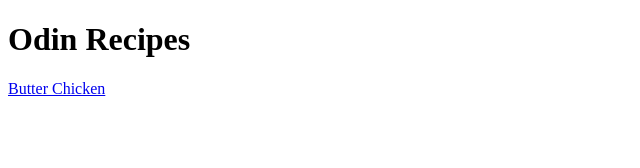
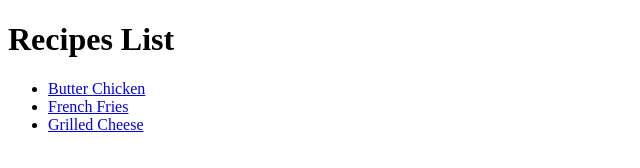
Before and after one commit to parminderSingh06/odin-recipes, a plain HTML site: page index.html in a window 1280 px wide. Shown: the whole page, without its empty margins (0-640 px from the left). Drawn offline with Linux system fonts and the light colour scheme.

Commit message:
Line Adjustment
links are stored in a list
added grilled cheese and french fry link

```diff
--- a/index.html
+++ b/index.html
@@ -6,7 +6,12 @@
 </head>
 
 <body>
-    <h1>Odin Recipes</h1>
-    <a href="recipes/butterChicken.html">Butter Chicken</a>
+    <h1>Recipes List</h1>
+    <ul>
+
+        <li><a href="recipes/butterChicken.html">Butter Chicken</a></li>
+        <li><a href="recipes/frenchFries.html">French Fries</a></li>
+        <li><a href="recipes/grilledCheese.html">Grilled Cheese</a></li>
+    </ul>
 </body>
 </html>
```
